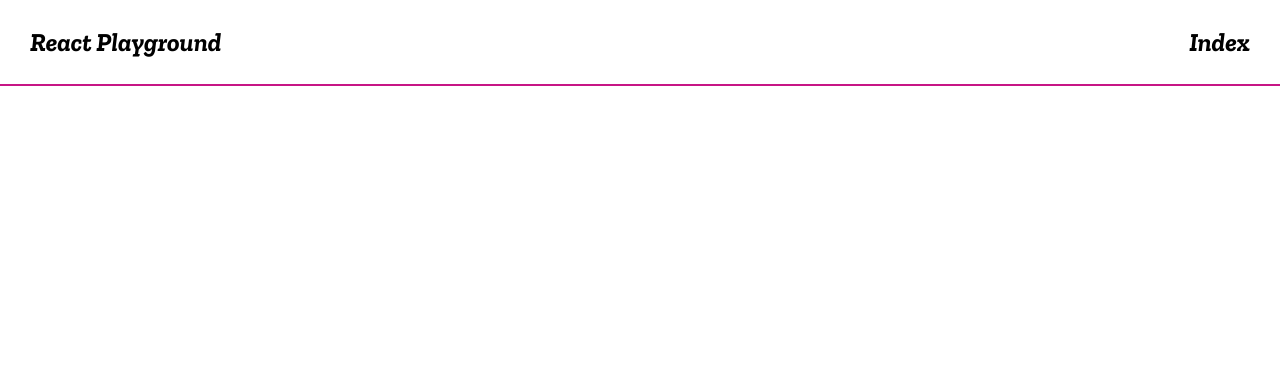
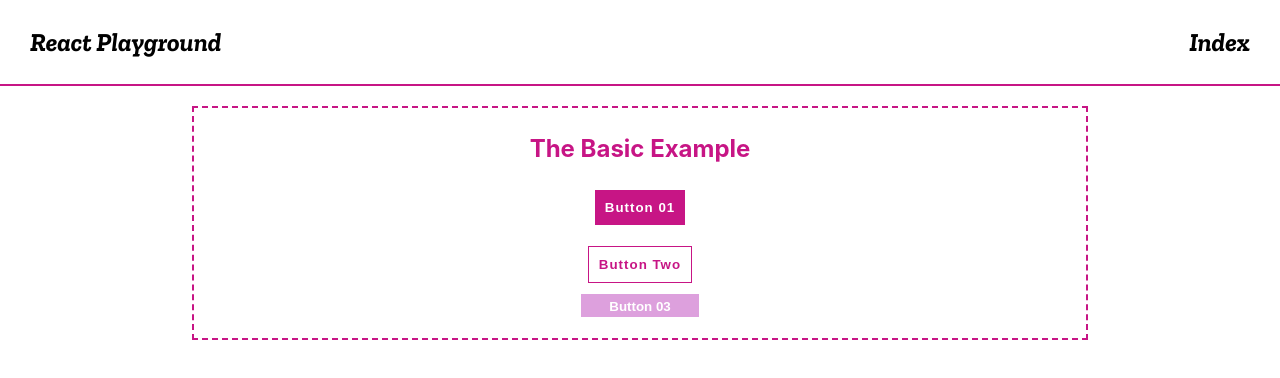
Before and after one commit to izichtl/reactplayground, a React (Create React App) app: page /04 in a window 1280 px wide. Shown: the top 378 px of the page. Built offline with nearby package versions, Linux system fonts and the light colour scheme.

Commit message:
buttons e uConstrution pages

```diff
--- a/src/App.js
+++ b/src/App.js
@@ -7,11 +7,15 @@ import {
 import MasterHeader from './componets/MasterHeader'
 import BodyContent from './componets/BodyContent'
 import BodyContent01 from './componets/BodyContent01'
-import BodyContent02 from './componets/BodyContent02'
+import NotFound from './componets/NotFound'
+import UnderConstrution from './componets/UnderConstrution'
 import BodyContent03 from './componets/BodyContent03'
+
 import './App.css';
 import './css/c01.css';
+import './css/c03.css';
 import './css/NotFound.css';
+import './css/UnderConstrution.css'
 
 
 function App() {
@@ -27,9 +31,12 @@ function App() {
          <BodyContent01 className='b'/>
         </Route>
         <Route exact path='/02'>
-         <BodyContent02 className='b'/>
+         <NotFound className='b'/>
         </Route>
         <Route exact path='/03'>
+         <UnderConstrution className='b'/>
+        </Route>
+        <Route exact path='/04'>
          <BodyContent03 className='b'/>
         </Route>
         </Switch>
--- a/src/componets/BodyContent.js
+++ b/src/componets/BodyContent.js
@@ -9,8 +9,8 @@ function BodyContent() {
         <div>
             <div className='bodyContent'>
                 <div className='bodyPage00'>
-                    <h1 className='bodyPageh1' >This is Home</h1>
-                    <p>This is a teste ground for some projects and studys</p>
+                    <h1 className='bodyPageh1' >Space to host some React pages</h1>
+                    <p>Index</p>
                     <ul >
                         <Link
                             to='/01'>
@@ -20,6 +20,9 @@ function BodyContent() {
                         <li>404 Not Found</li></Link>
                         <Link
                             to='/03'>
+                        <li>Under Constrution</li></Link>
+                        <Link
+                            to='/04'>
                         <li>Buttons</li></Link>
 
 
--- a/src/componets/BodyContent03.js
+++ b/src/componets/BodyContent03.js
@@ -1,15 +1,42 @@
-import React from 'react';
+import React, { Component } from 'react';
 
 
 
-function BodyContent03() {
-    return(
+
+class BodyContent03 extends Component {
+    constructor(props) {
+        super(props);
+        this.handleClick = this.handleClick.bind(this);
+
+    }
+
+
+    handleClick(){
+
+        alert('Hi, i am a button :D')
+
+    }
+
+    render(){
+        return(
         <div>
             <div className='bodyContent'>
-             <h3>Buttons / To Do</h3>
+
+                <div className='buttonDiv'>
+                <h1>The Basic Example</h1>
+                <button className='button01'
+                type="button" onClick={this.handleClick}>Button 01</button>
+                <br/>
+                <button className='button02'
+                type="button" onClick={this.handleClick}>Button Two </button>
+                <br/>
+                <button className='button03'
+                type="button" onClick={this.handleClick}>Button 03</button>
+                </div>
+
             </div>
         </div>
-    )
+    )}
 }
 
 export default BodyContent03;
--- a/src/componets/BodyContent02.js
+++ b/src/componets/NotFound.js
@@ -2,18 +2,18 @@ import React from 'react';
 import NotFoundSVG from '../svg/NotFoundSVG'
 
 
-function BodyContent02() {
+function NotFound() {
     return(
         <div>
             <div className='bodyContent'>
             <div className='notfound'>
                 <h3>404 ERROR | the file has been taken</h3>
                 <NotFoundSVG/>
-                <h3>you want to believe</h3>
+                <h3>You want to believe</h3>
              </div>
             </div>
         </div>
     )
 }
 
-export default BodyContent02;
+export default NotFound;
--- /dev/null
+++ b/src/componets/UnderConstrution.js
@@ -0,0 +1,19 @@
+import React from 'react';
+import UnderConstrutionSVG from '../svg/UnderConstrutionSVG.js'
+
+
+function UnderConstrution() {
+    return(
+        <div>
+            <div className='bodyContent'>
+            <div className='underConstrution'>
+                <h3>Work in progress</h3>
+                 <UnderConstrutionSVG/>
+                <h3>Come back later :) </h3>
+             </div>
+            </div>
+        </div>
+    )
+}
+
+export default UnderConstrution;
--- /dev/null
+++ b/src/css/UnderConstrution.css
@@ -0,0 +1,28 @@
+@import url('https://fonts.googleapis.com/css2?family=Barlow:wght@600&display=swap');
+
+
+
+.underConstrution{
+    font-size: calc(5px + 1vmin);
+    color: plum;
+    font-family: 'Barlow';
+    font-weight: 600;
+}
+.underConstrution > h3{
+    font-size: calc(40% + 30px);
+}
+
+.svgUnder{
+    width: 40%;
+    margin: auto;
+}
+
+@media only screen and (max-width: 920px){
+    .underConstrution > h3{
+        font-size: calc(40% + 20px);
+    }
+    .svgUnder{
+        width: 60%;
+        margin: auto;
+    }
+}
--- /dev/null
+++ b/src/css/c03.css
@@ -0,0 +1,58 @@
+.buttonDiv{
+    border: 2px dashed mediumvioletred;
+    padding: 10px 20px 20px 20px;
+    width: 70%;
+    margin: auto;
+    margin-top: 20px;
+}
+.buttonDiv > h1{
+    color: mediumvioletred;
+    font-size: calc(16px + 1vmin);
+}
+.button01{
+    color: white;
+    background-color: mediumvioletred;
+    border-style: none;
+    padding: 10px;
+    font-weight: 700;
+    letter-spacing: 1px;
+    margin: 10px;
+    border: 1px solid white;
+}
+.button01:hover{
+    background-color: white;
+    color: mediumvioletred;
+    border: 1px solid mediumvioletred;
+}
+.button02{
+    color: mediumvioletred;
+    background-color: white;
+    border-style: solid;
+    border: 1px solid mediumvioletred;
+    padding: 10px;
+    font-weight: 700;
+    letter-spacing: 1px;
+    margin: 10px;
+}
+.button02:hover{
+    background-color: white;
+    color: mediumvioletred;
+    border: 1px solid rgb(21, 149, 36);
+}
+.button03{
+    background-color: plum;
+    color: white;
+    font-weight: bold;
+    padding: 5px 10px;
+    width: 120px;
+    height: 25px;
+
+    border-style: none;
+    border: 1px solid white;
+}
+.button03:hover{
+    background-color: white;
+    color: mediumvioletred;
+    border: 1px solid rgb(255, 255, 255);
+
+}
--- /dev/null
+++ b/src/svg/UnderConstrutionSVG.js
@@ -0,0 +1,17 @@
+import React from 'react'
+import Process from '../svg/Process.svg'
+
+function UnderConstrutionSVG(){
+    return(
+        <div className='underContainer'>
+
+            <div>
+             <img className='svgUnder' src={Process} alt="React Logo" />
+            </div>
+
+        </div>
+    )
+}
+
+
+export default UnderConstrutionSVG;
```
Also changed, not shown: src/svg/Process.svg (added), 1 other file (tests, documents, lock files or other folders).
